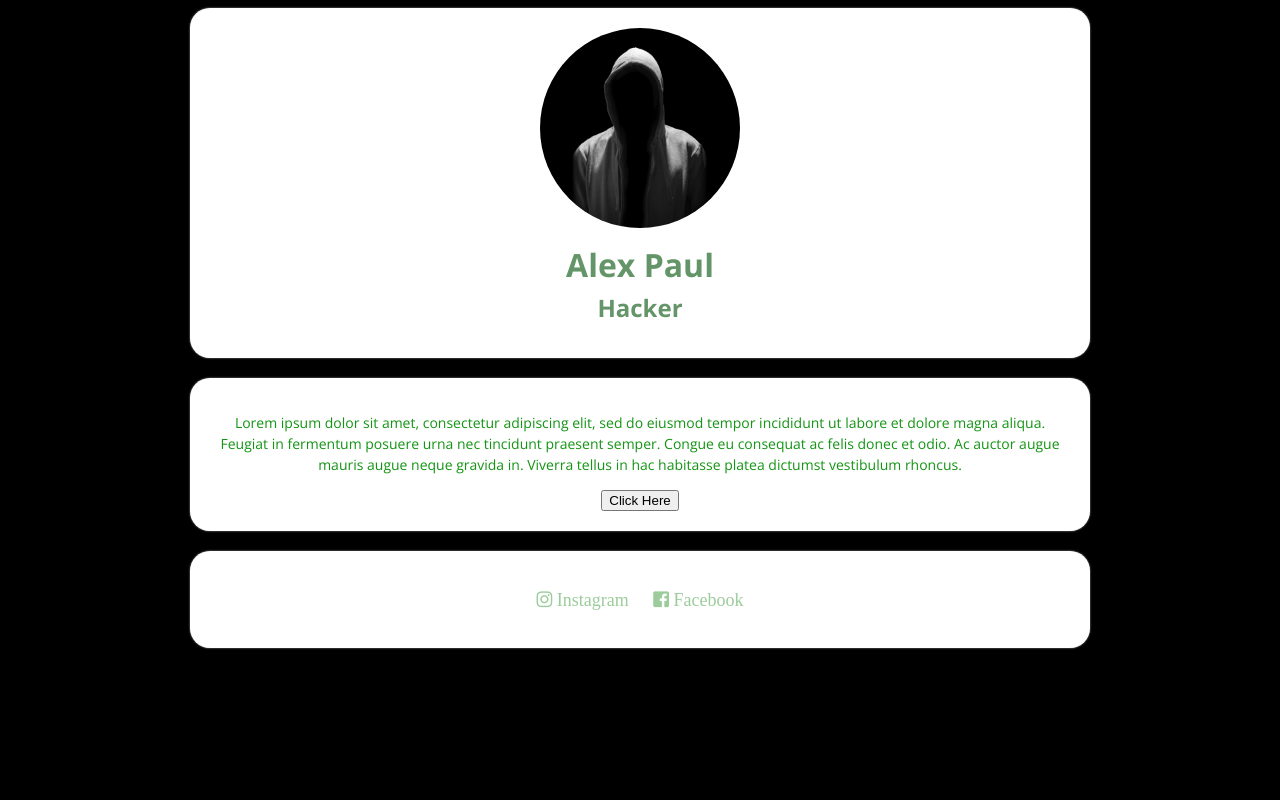
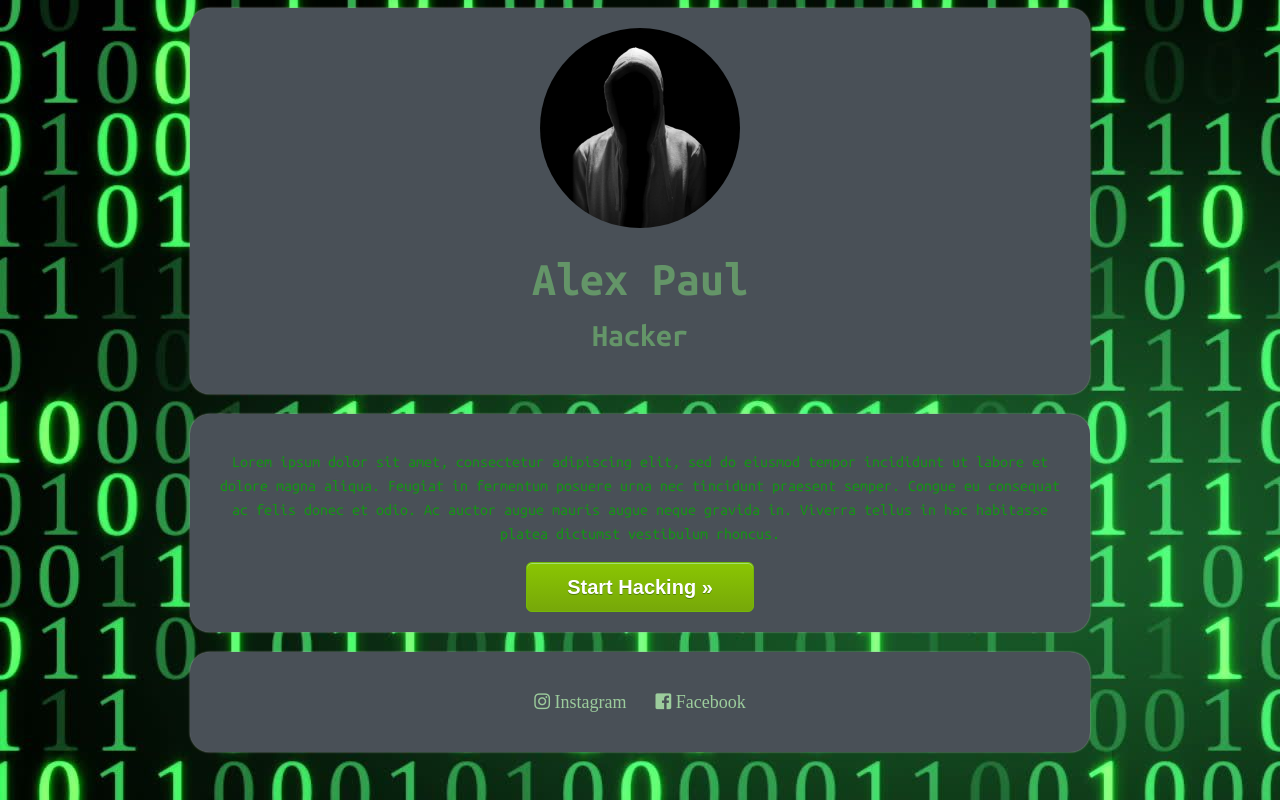
Before and after one commit to abpaul87/alex_paul_profile, a plain HTML site: page index.html in a window 1280 px wide. Drawn offline with nearby package versions, Linux system fonts and the light colour scheme.

Commit message:
added profile background and new button

```diff
--- a/index.html
+++ b/index.html
@@ -20,7 +20,7 @@
       <p>Lorem ipsum dolor sit amet, consectetur adipiscing elit, sed do eiusmod tempor incididunt ut labore et dolore magna
       aliqua. Feugiat in fermentum posuere urna nec tincidunt praesent semper. Congue eu consequat ac felis donec et odio. Ac
       auctor augue mauris augue neque gravida in. Viverra tellus in hac habitasse platea dictumst vestibulum rhoncus.</p>
-      <button>Click Here</button>
+      <a href="https://hackertyper.net/" class="myButton" target="_blank">Start Hacking »</a>
     </div>
   <div class="card" id="social">
     <ul>
--- a/style.css
+++ b/style.css
@@ -1,13 +1,16 @@
-@import url("http://fonts.googleapis.com/css?family=Open+Sans:400,300,700|Poppins:300,400,500,700");
+@import url("http://fonts.googleapis.com/css?family=Ubuntu+Mono:400,300,700|Poppins:300,400,500,700");
 
 
 
 body {
   background-color: #000000;
-  font-family: 'Open Sans', sans-serif;
+  background-image: url("images/binary.jpeg");
+  background-repeat: no-repeat;
+  background-attachment: fixed;
+  font-family: 'Ubuntu Mono';
   font-weight: 400; /* if you want the light version */
   color: #149414;
-  font-size: 14px;
+  font-size: 16px;
   line-height: 1.5em;
   /* width: 80%;
   margin-left: 10%; */
@@ -20,15 +23,15 @@ h1,h2,h3,h4,h5 {
 }
 
 h1 {
+  font-size: 48px;
+}
+
+h2 {
   font-size: 32px;
 }
 
-h2 {
+h3 {
   font-size: 24px;
-}
-
-h3 {
-  font-size: 18px;
 }
 
 a {
@@ -47,7 +50,7 @@ a:hover {
 
 .card {
   text-align: center;
-  background-color: white;
+  background-color: #495057;
   border-radius: 20px;
   padding:20px;
   margin-bottom: 20px;
@@ -90,3 +93,28 @@ li {
     width: 95%;
   }
 }
+
+.myButton {
+	box-shadow:inset 0px 1px 0px 0px #a4e271;
+	background:linear-gradient(to bottom, #89c403 5%, #77a809 100%);
+	background-color:#89c403;
+	border-radius:6px;
+	border:1px solid #74b807;
+	display:inline-block;
+	cursor:pointer;
+	color:#ffffff;
+	font-family:Arial;
+	font-size:20px;
+	font-weight:bold;
+	padding:12px 40px;
+	text-decoration:none;
+	text-shadow:0px 1px 0px #528009;
+}
+.myButton:hover {
+	background:linear-gradient(to bottom, #77a809 5%, #89c403 100%);
+	background-color:#77a809;
+}
+.myButton:active {
+	position:relative;
+	top:1px;
+}
```
Also changed, not shown: images/binary.jpeg (added).
